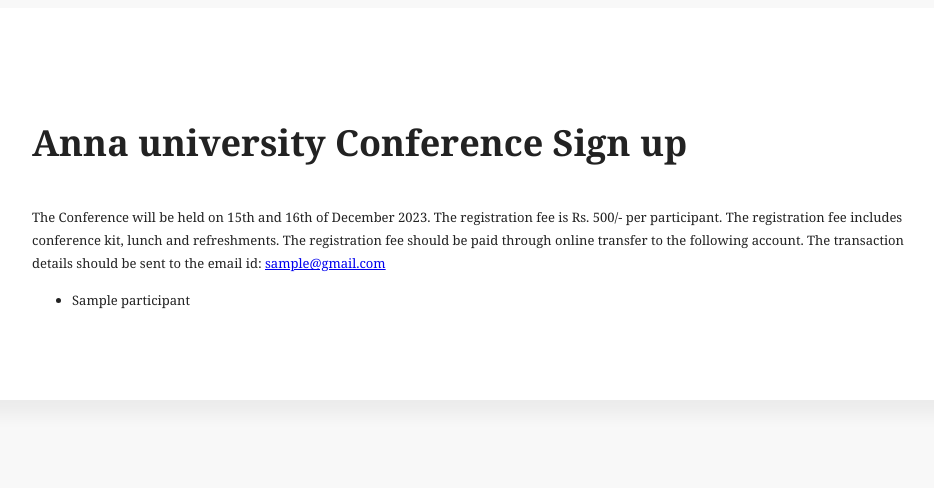
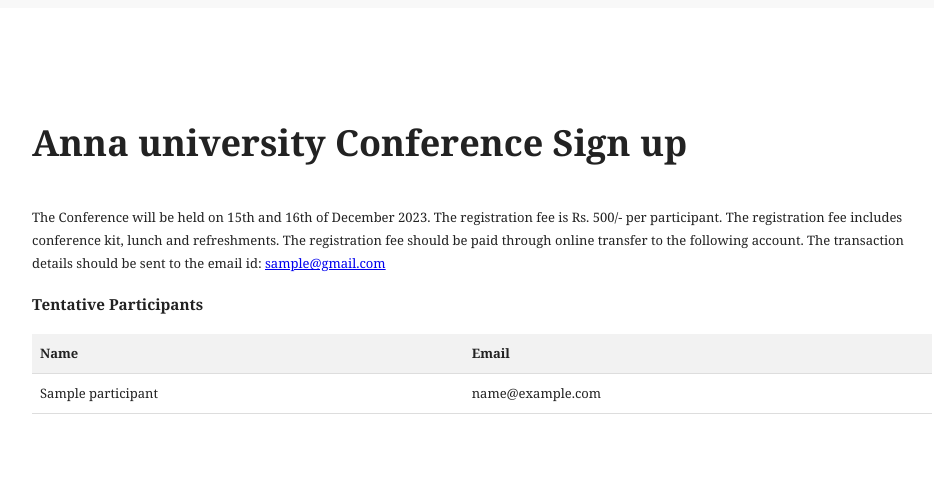
Before and after one commit to mohammed1916/mongodb_connectivity, a Flask app: page /participants in a window 1280 px wide. Shown: the top 488 px of the page, without its empty margins (158-1092 px from the left). Run offline with Flask 3, Linux system fonts and the light colour scheme; a database or web service that is not in the repository returns one stand-in record (values such as "Sample title").

Commit message:
participant table

```diff
--- a/templates/participants.html
+++ b/templates/participants.html
@@ -29,45 +29,50 @@
                     <label class="label-disagree-term" id="fetch_message_failed"></label>
                 </div>
                 <div class="full-width">
-                    <ul id="name_content">
-                        {% for d in data %}
-                        {% if d.name %}
-                        <li>{{ d.name }}</li>
-                        {% endif %}
-                        {% endfor %}
-                    </ul>
-                </div>
-                <div class="full-width">
-                    <ul id="email_content">
+                    <h3> Tentative Participants</h3>
+                    <table>
+                        <thead>
+                            <tr>
+                                <th>Name</th>
+                                <th>Email</th>
+                            </tr>
+                        </thead>
+                        <tbody>
+                            {% for d in data %}
+                            {% if d.name and d.email %}
+                            <tr>
+                                <td>{{ d.name }}</td>
+                                <td>{{ d.email }}</td>
+                            </tr>
+                            {% endif %}
+                            {% endfor %}
+                        </tbody>
+                    </table>
+                    <style>
+                        table {
+                            width: 100%;
+                            border-collapse: collapse;
+                        }
 
-                    </ul>
+                        th,
+                        td {
+                            padding: 8px;
+                            text-align: left;
+                            border-bottom: 1px solid #ddd;
+                        }
+
+                        th {
+                            background-color: #f2f2f2;
+                        }
+
+                        tr:hover {
+                            background-color: #f5f5f5;
+                        }
+                    </style>
                 </div>
             </div>
         </section>
     </div>
-
-    <!-- JS -->
-    <script src="{{ url_for('static', filename= 'vendor/jquery/jquery.min.js') }}"></script>
-
-    <script type="text/javascript">
-        console.log("status", data);
-        if (data)
-        {
-            $("#fetch_message").text("Data fetched successfully.");
-            $("#fetch_message").show(0).delay(3000).hide(0);
-            // for (d in data.data)
-            // {
-            //     $("#name_content").append("<li>" + data.data[d].name + "</li>");
-            //     $("#email_content").append("<li>" + data.data[d].email + "</li>");
-            // }
-
-        } else
-        {
-            $("#fetch_message_failed").text("Failed to fetch data.");
-            $("#fetch_message_failed").show(0).delay(3000).hide(0);
-        }
-
-    </script>
 </body>
 
 </html>
```
